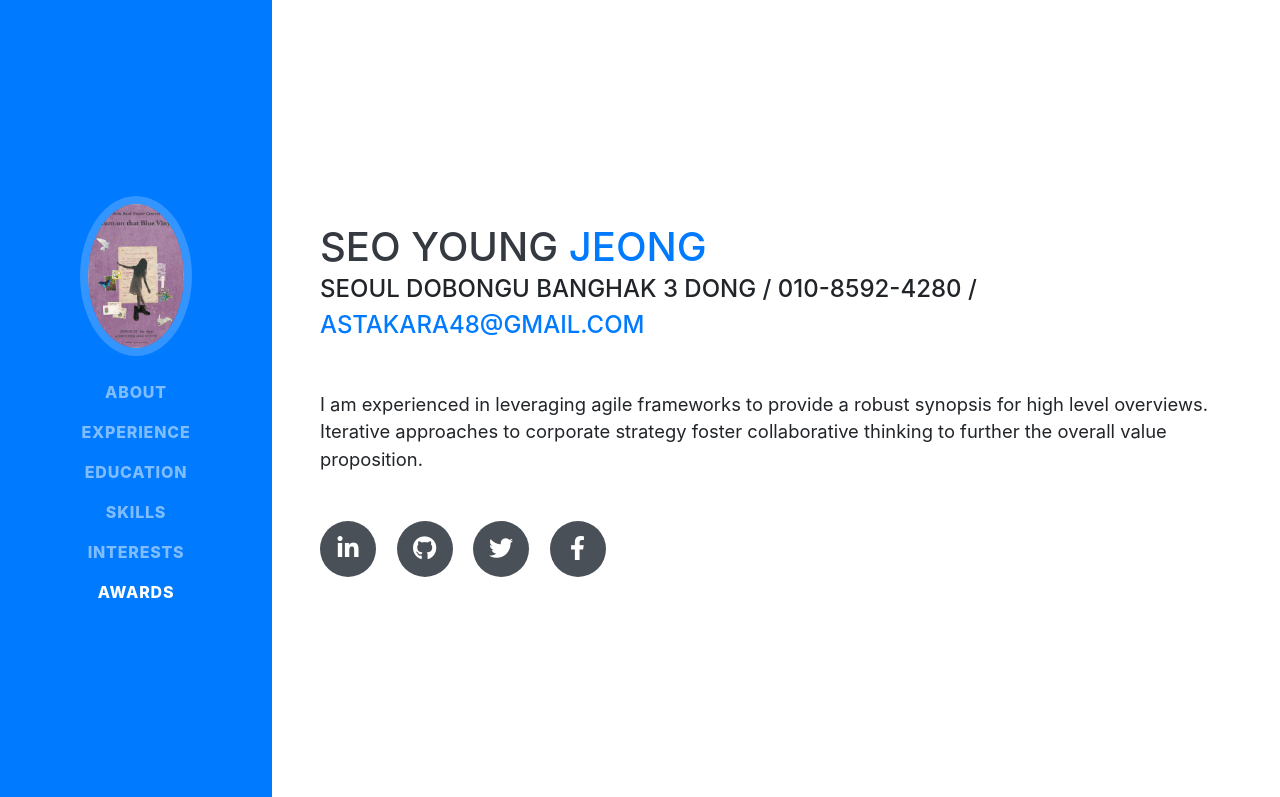
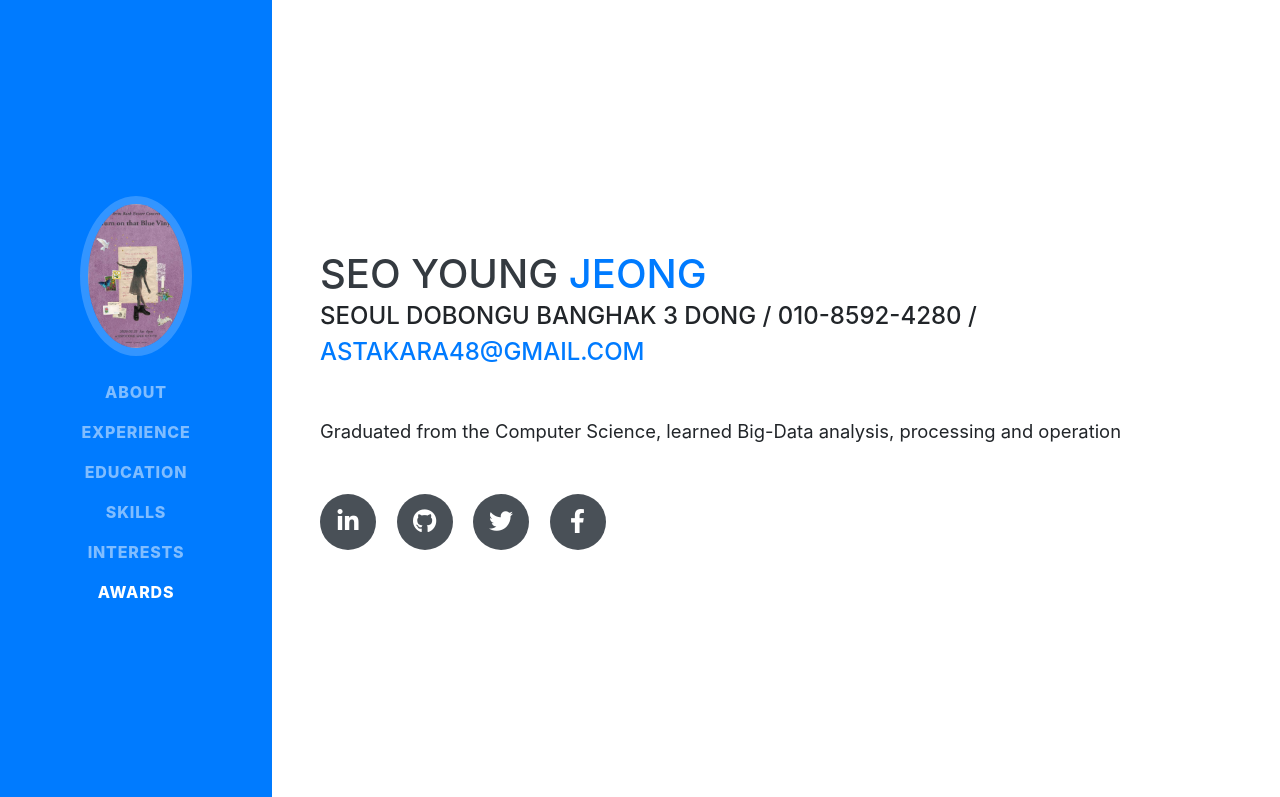
Before and after one commit to astakara48/astakara48.github.io, a website with bundled scripts: page index.html in a window 1280 px wide. Shown: the top 797 px of the page. Built offline with nearby package versions, Linux system fonts and the light colour scheme; a web font is replaced by a local one.

Commit message:
Change my introduce

```diff
--- a/index.html
+++ b/index.html
@@ -69,7 +69,7 @@
         <div class="subheading mb-5">Seoul Dobongu banghak 3 dong / 010-8592-4280 /
           <a href="mailto:name@email.com">astakara48@gmail.com</a>
         </div>
-        <p class="lead mb-5">I am experienced in leveraging agile frameworks to provide a robust synopsis for high level overviews. Iterative approaches to corporate strategy foster collaborative thinking to further the overall value proposition.</p>
+        <p class="lead mb-5">Graduated from the Computer Science, learned Big-Data analysis, processing and operation</p>
         <div class="social-icons">
           <a href="#">
             <i class="fab fa-linkedin-in"></i>
```
